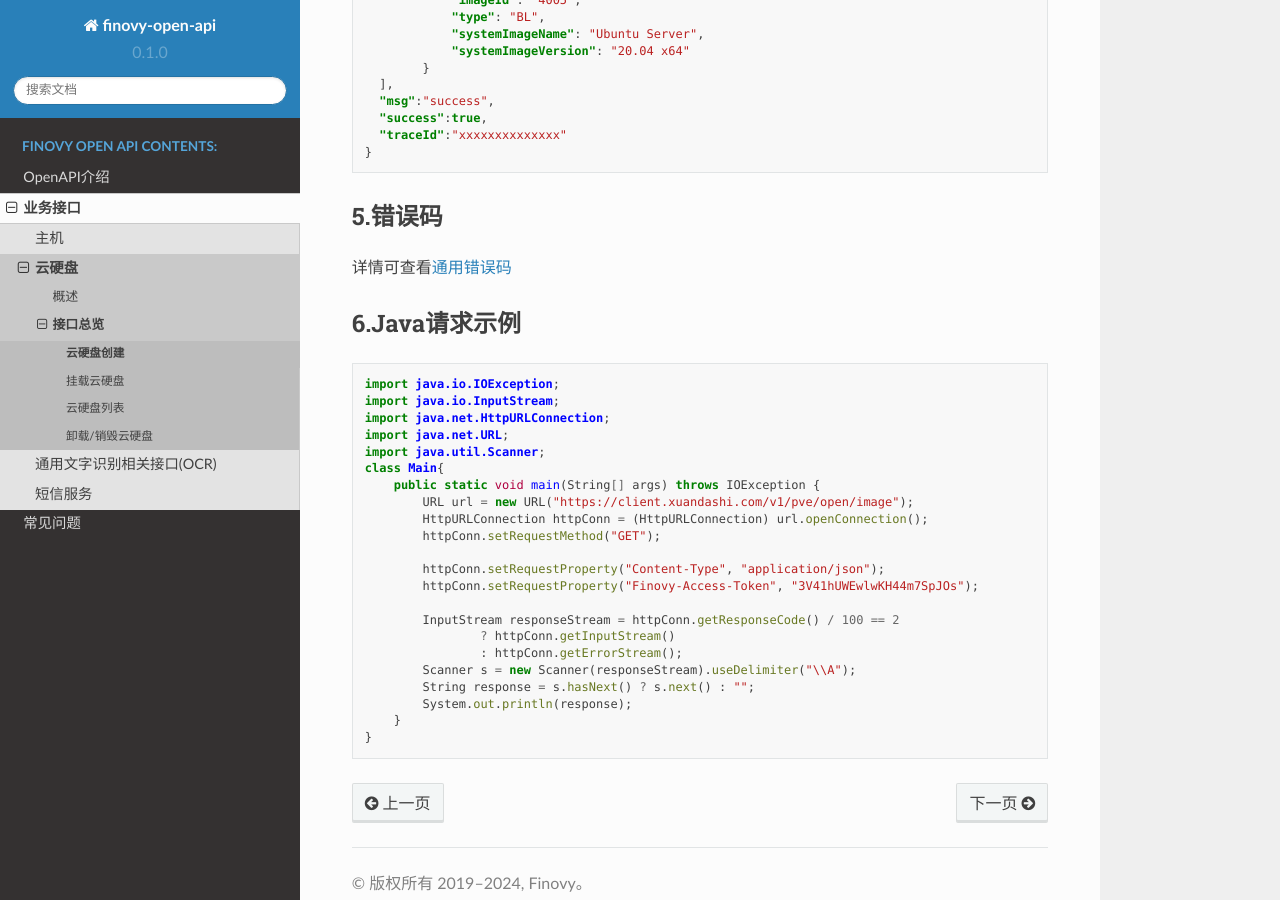
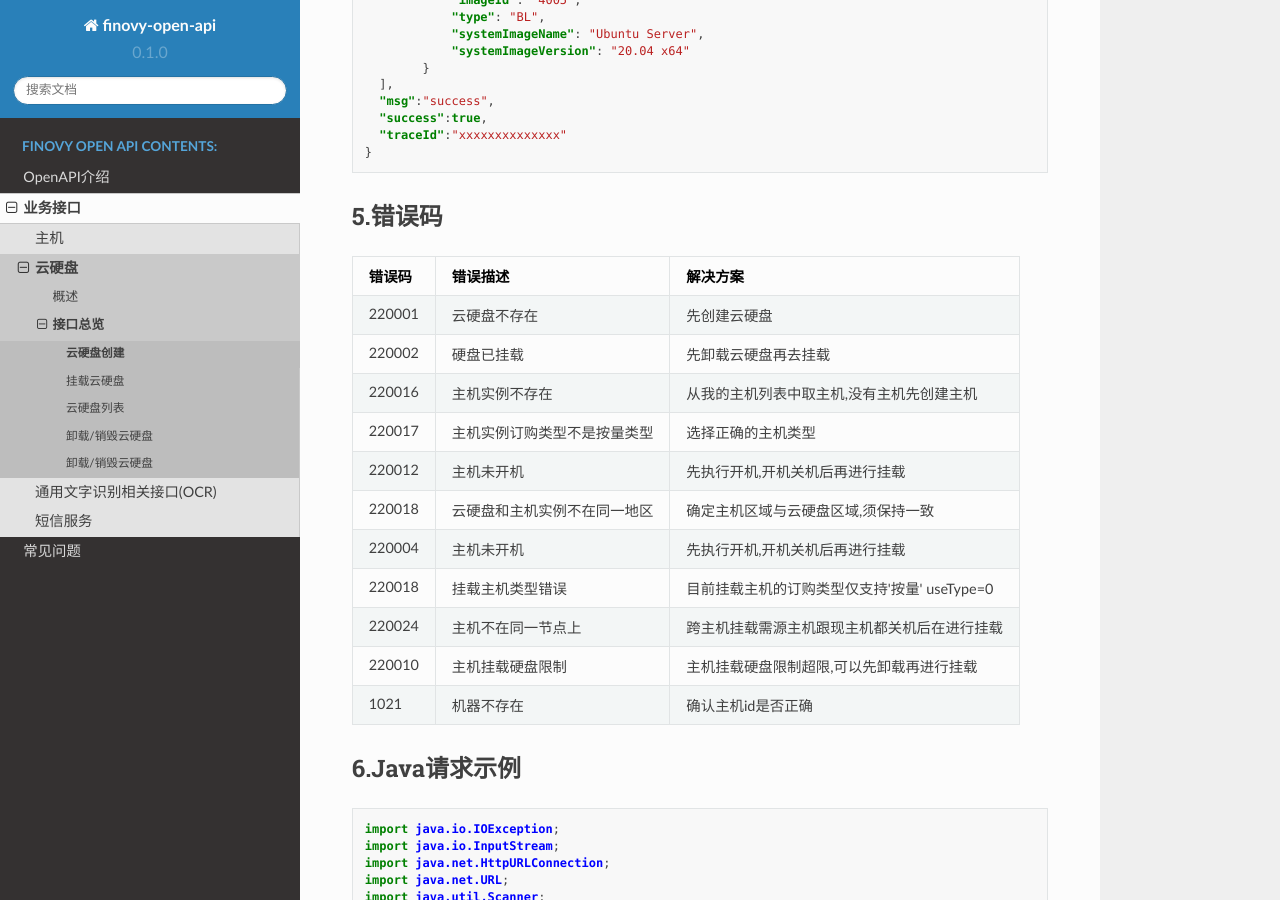
Before and after one commit to finovy/open-api, a Sphinx documentation site: the page built from docs/source/api/pveharddiskapioverview/1.create.md, in a window 1280 px wide and 900 px high, scrolled down 1180 px. Built offline with Sphinx 7.4.7 and the Read the Docs theme 2.0.0, drawn with Linux system fonts in a browser that asks for light colours.

Commit message:
fix:云硬盘挂载

````diff
--- a/docs/source/api/pveharddiskapioverview/1.create.md
+++ b/docs/source/api/pveharddiskapioverview/1.create.md
@@ -52,7 +52,20 @@
 ```
 
 ### 5.错误码
-详情可查看[通用错误码](https://finovy-open-api.readthedocs.io/zh_CN/latest/api/common/3.%E9%80%9A%E7%94%A8%E9%94%99%E8%AF%AF%E7%A0%81.html#id3)
+
+| 错误码    | 错误描述           | 解决方案                        |
+|--------|----------------|-----------------------------|
+| 220001 | 云硬盘不存在         | 先创建云硬盘                      |
+| 220002 | 硬盘已挂载          | 先卸载云硬盘再去挂载                  |
+| 220016 | 主机实例不存在        | 从我的主机列表中取主机,没有主机先创建主机       |
+| 220017 | 主机实例订购类型不是按量类型 | 选择正确的主机类型                   |
+| 220012 | 主机未开机          | 先执行开机,开机关机后再进行挂载            |
+| 220018 | 云硬盘和主机实例不在同一地区 | 确定主机区域与云硬盘区域,须保持一致          |
+| 220004 | 主机未开机          | 先执行开机,开机关机后再进行挂载            |
+| 220018 | 挂载主机类型错误       | 目前挂载主机的订购类型仅支持'按量' useType=0 |
+| 220024 | 主机不在同一节点上      | 跨主机挂载需源主机跟现主机都关机后在进行挂载      |
+| 220010 | 主机挂载硬盘限制       | 主机挂载硬盘限制超限,可以先卸载再进行挂载       |
+| 1021 | 机器不存在       | 确认主机id是否正确                  |
 
 
 ### 6.Java请求示例
````
Also changed, not shown: docs/source/api/pveharddiskapioverview/2.pvecreate.md (+43 -30 lines), docs/source/api/pveharddiskapioverview/5.count.md (added, +77 -0 lines).
